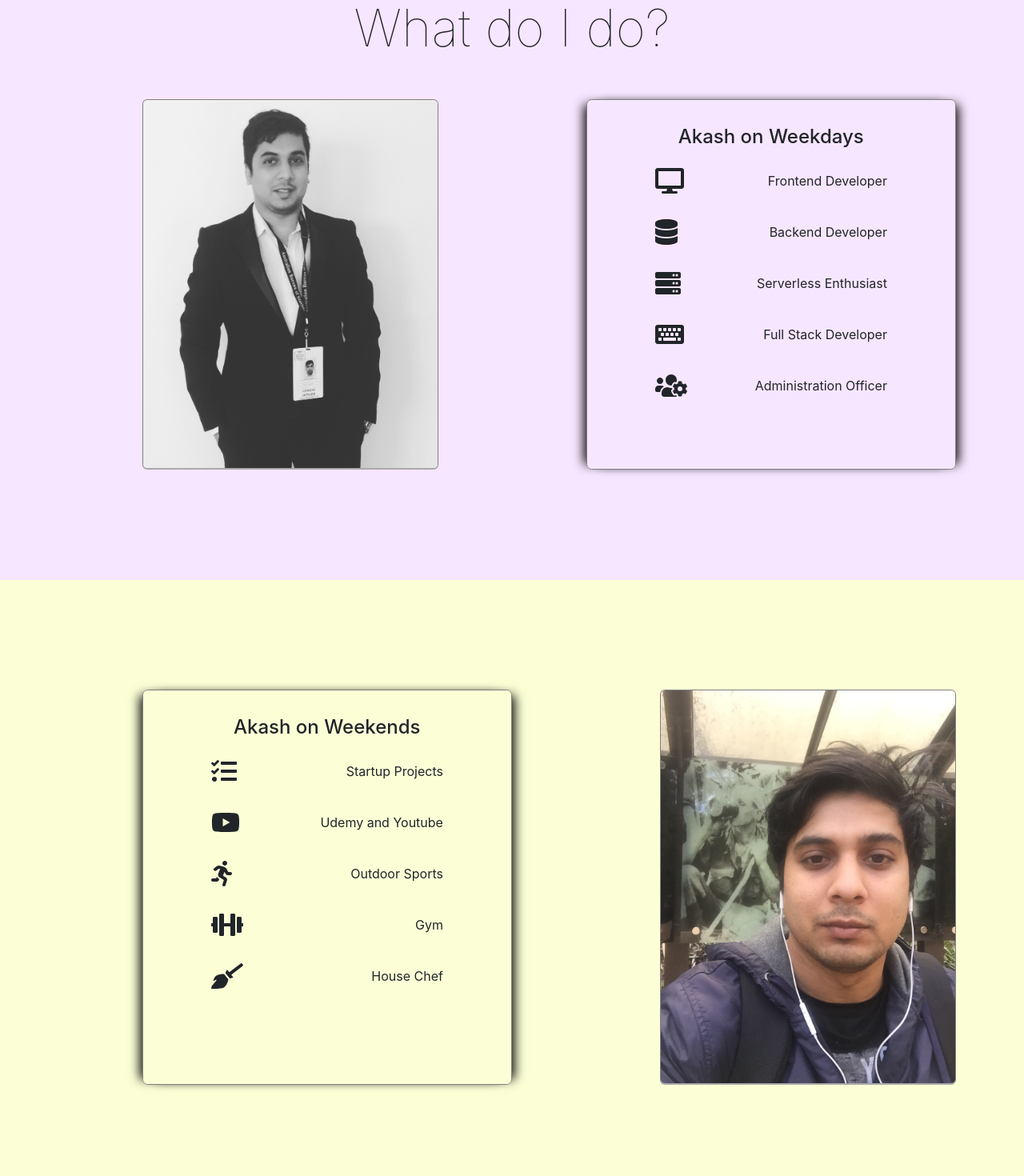
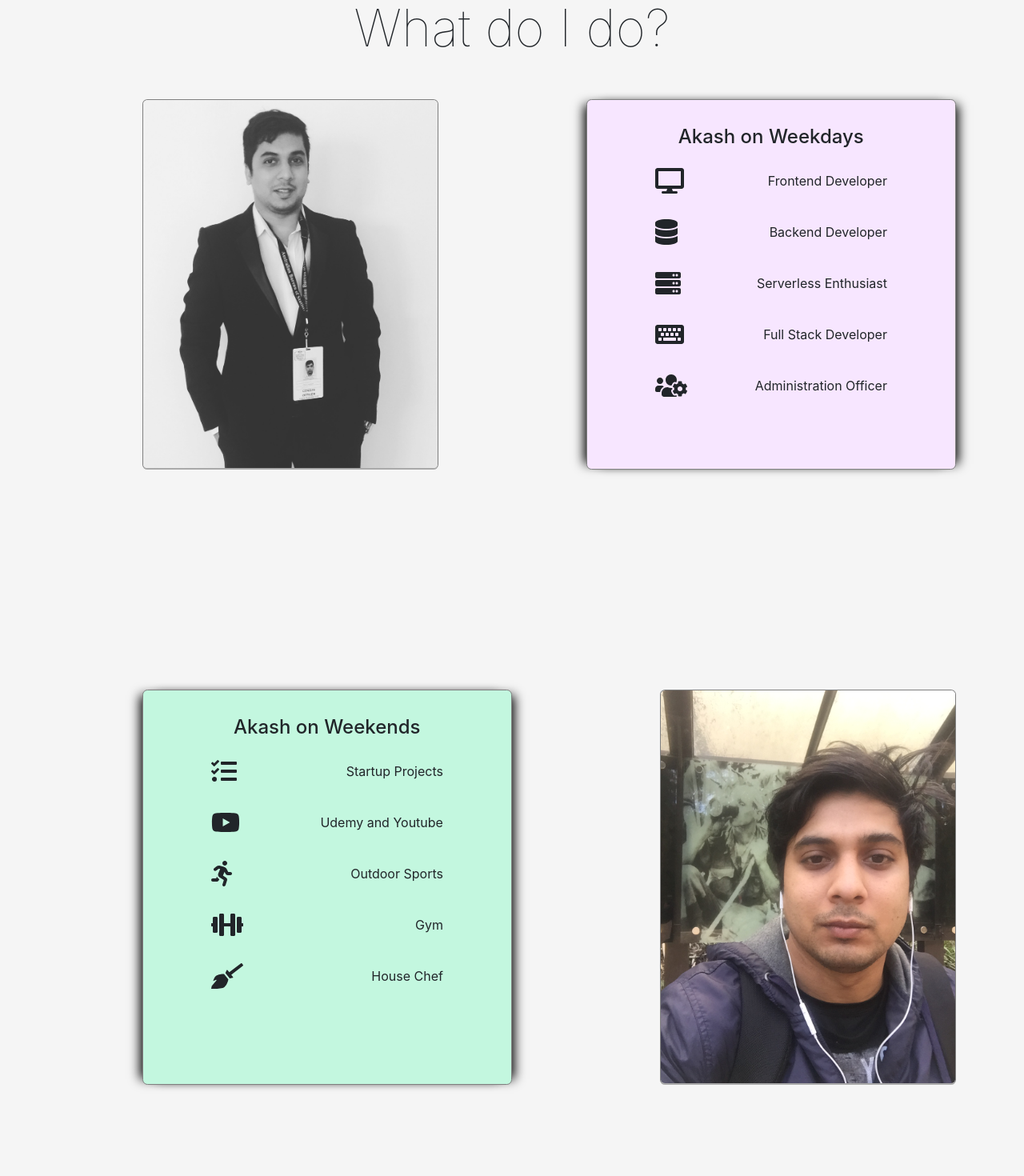
Before and after one commit to achhetr/portfolio, a React (Create React App) app: page / in a window 1280 px wide. Shown: the part 3220-4690 px from the top of the page at 80% size. Built offline with nearby package versions, Linux system fonts and the light colour scheme.

Commit message:
personal bio fixed

```diff
--- a/src/components/HomePage/PersonalBio/PersonalBio.js
+++ b/src/components/HomePage/PersonalBio/PersonalBio.js
@@ -8,7 +8,7 @@ import { Link } from 'react-router-dom';
 
 const PersonalBio = () => (
 	<>
-		<HomeContainer title="What do I do?" color="#F7E6FF">
+		<HomeContainer title="What do I do?" color="whitesmoke">
 			<Row className={personalBioStyle.RowContainer} noGutters>
 				<Col
 					xs={12}
@@ -37,6 +37,7 @@ const PersonalBio = () => (
 					xs={12}
 					md={{ span: 5, offset: 2 }}
 					className={personalBioStyle.BodyContainer}
+					style={{ background: '#F7E6FF' }}
 				>
 					<h4>Akash on Weekdays</h4>
 					<ol className={personalBioStyle.ListContainer}>
@@ -85,12 +86,13 @@ const PersonalBio = () => (
 			</Row>
 		</HomeContainer>
 
-		<HomeContainer title="" color="#fcffd6">
+		<HomeContainer title="" color="whitesmoke">
 			<Row noGutters className={personalBioStyle.RowContainer}>
 				<Col
 					xs={12}
 					md={{ span: 5, offset: 1 }}
 					className={personalBioStyle.BodyContainer}
+					style={{ background: '#c3f7df' }}
 				>
 					<h4>Akash on Weekends</h4>
 					<ol>
```
